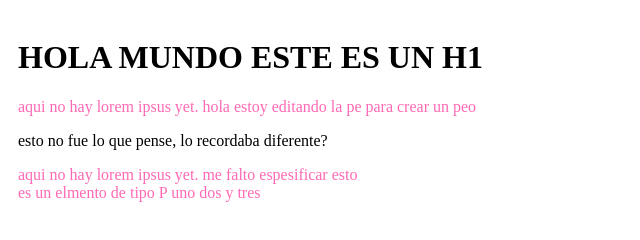
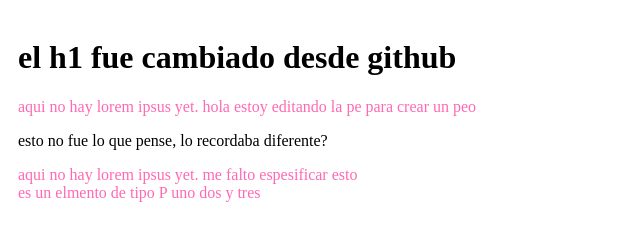
Before and after one commit to Atenadru/halal_app, a plain HTML site: page index.html in a window 1280 px wide. Shown: the whole page, without its empty margins (0-640 px from the left). Drawn offline with Linux system fonts and the light colour scheme.

Commit message:
commit en github plataforma

```diff
--- a/index.html
+++ b/index.html
@@ -4,7 +4,7 @@
 </head>
 <body>
 <div class="wrap">
-<h1>HOLA MUNDO ESTE ES UN H1</h1>
+<h1>el h1 fue cambiado desde github</h1>
 <p>aqui no hay lorem ipsus yet. hola estoy editando la pe para crear un peo</p>
 
 <blink>esto no fue lo que pense, lo recordaba diferente?</blink>
```
